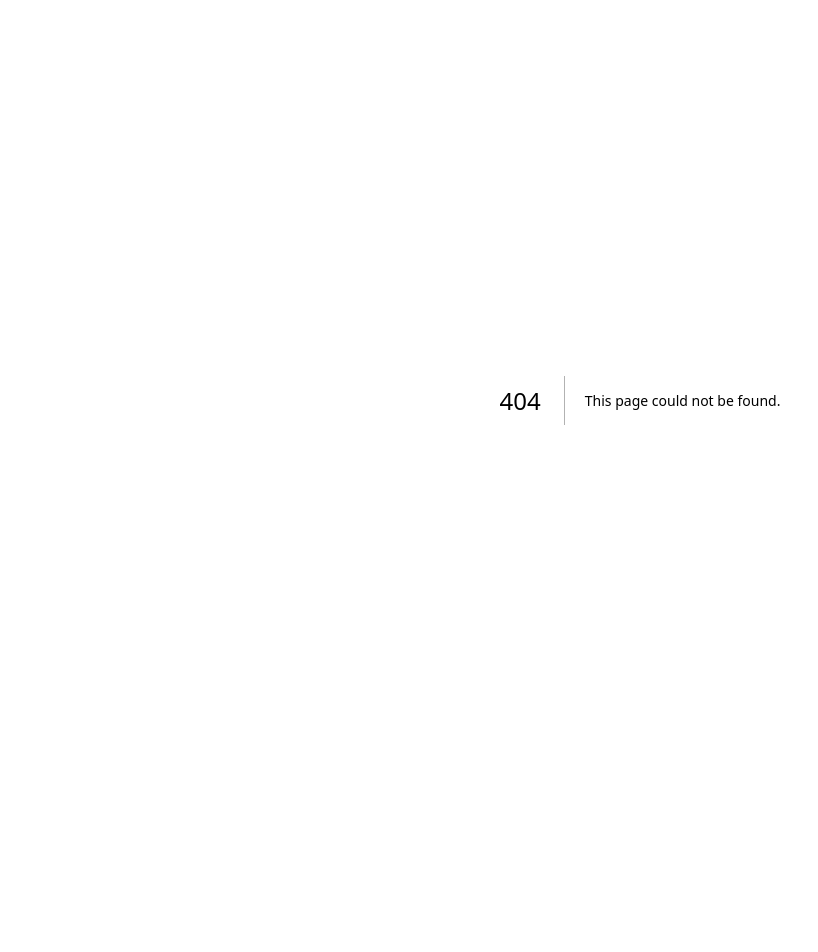
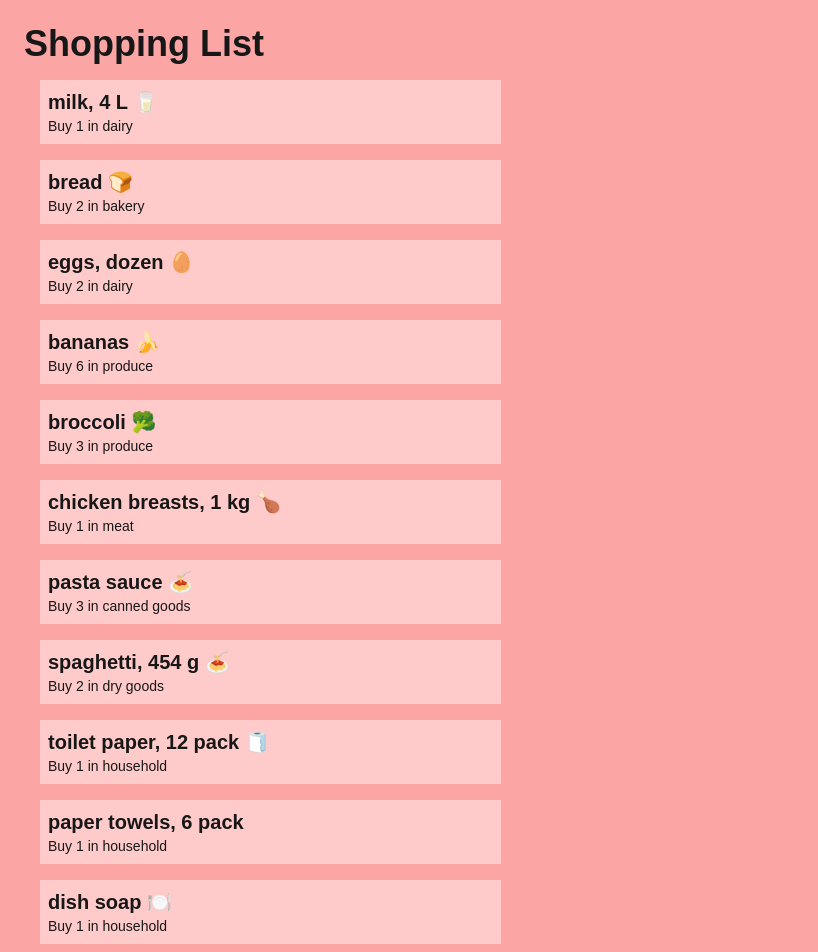
Before and after one commit to wNv-paCe/cprg306-assignments, a Next.js app: page /week-3 in a window 1280 px wide. Before the commit this address had no page. Shown: the top 952 px of the page, without its empty margins (0-818 px from the left). Before the commit the page ends 800 px from the top, so only its background shows below. Built offline with nearby package versions, Linux system fonts and the light colour scheme.

Commit message:
Finish week-3

```diff
--- a/app/layout.js
+++ b/app/layout.js
@@ -13,8 +13,8 @@ const geistMono = localFont({
 });
 
 export const metadata = {
-  title: "Create Next App",
-  description: "Generated by create next app",
+  title: "Shopping List",
+  description: "A simple shopping list application",
 };
 
 export default function RootLayout({ children }) {
--- a/app/page.js
+++ b/app/page.js
@@ -2,11 +2,22 @@ import Link from "next/link";
 
 export default function Page() {
   return (
-    <main>
-      <h1>CPRG 306: Web Development 2 - Assignments</h1>
-      <p>
-        <Link href="/week-2">Week 2</Link>
-      </p>
+    <main className="flex min-h-screen flex-col items-center justify-between p-24">
+      <div className="z-10 max-w-5xl w-full items-center justify-between text-sm">
+        <h1 className="text-3xl font-bold mb-5">
+          CPRG 306: Web Development 2 - Assignments
+        </h1>
+        <div className="text-lg">
+          <ul>
+            <li className="hover:text-green-400 hover:underline">
+              <Link href="/week-2">Week 2</Link>
+            </li>
+            <li className="hover:text-green-400 hover:underline">
+              <Link href="/week-3">Week 3</Link>
+            </li>
+          </ul>
+        </div>
+      </div>
     </main>
   );
 }
--- /dev/null
+++ b/app/week-3/item-list.js
@@ -0,0 +1,92 @@
+import Item from "./item";
+
+export default function ItemList() {
+  const item1 = {
+    name: "milk, 4 L 🥛",
+    quantity: 1,
+    category: "dairy",
+  };
+
+  const item2 = {
+    name: "bread 🍞",
+    quantity: 2,
+    category: "bakery",
+  };
+
+  const item3 = {
+    name: "eggs, dozen 🥚",
+    quantity: 2,
+    category: "dairy",
+  };
+
+  const item4 = {
+    name: "bananas 🍌",
+    quantity: 6,
+    category: "produce",
+  };
+
+  const item5 = {
+    name: "broccoli 🥦",
+    quantity: 3,
+    category: "produce",
+  };
+
+  const item6 = {
+    name: "chicken breasts, 1 kg 🍗",
+    quantity: 1,
+    category: "meat",
+  };
+
+  const item7 = {
+    name: "pasta sauce 🍝",
+    quantity: 3,
+    category: "canned goods",
+  };
+
+  const item8 = {
+    name: "spaghetti, 454 g 🍝",
+    quantity: 2,
+    category: "dry goods",
+  };
+
+  const item9 = {
+    name: "toilet paper, 12 pack 🧻",
+    quantity: 1,
+    category: "household",
+  };
+
+  const item10 = {
+    name: "paper towels, 6 pack",
+    quantity: 1,
+    category: "household",
+  };
+
+  const item11 = {
+    name: "dish soap 🍽️",
+    quantity: 1,
+    category: "household",
+  };
+
+  const item12 = {
+    name: "hand soap 🧼",
+    quantity: 4,
+    category: "household",
+  };
+
+  return (
+    <ul className="w-2/5">
+      <Item {...item1} />
+      <Item {...item2} />
+      <Item {...item3} />
+      <Item {...item4} />
+      <Item {...item5} />
+      <Item {...item6} />
+      <Item {...item7} />
+      <Item {...item8} />
+      <Item {...item9} />
+      <Item {...item10} />
+      <Item {...item11} />
+      <Item {...item12} />
+    </ul>
+  );
+}
--- /dev/null
+++ b/app/week-3/item.js
@@ -0,0 +1,12 @@
+export default function Item(props) {
+  return (
+    <li className="bg-red-200 p-2 m-4">
+      <div>
+        <h1 className="text-xl font-extrabold">{props.name}</h1>
+        <p className="text-sm">
+          Buy {props.quantity} in {props.category}
+        </p>
+      </div>
+    </li>
+  );
+}
--- /dev/null
+++ b/app/week-3/page.js
@@ -0,0 +1,10 @@
+import ItemList from "./item-list";
+
+export default function Page() {
+  return (
+    <main className="bg-red-300 p-6">
+      <h1 className="text-4xl font-extrabold">Shopping List</h1>
+      <ItemList />
+    </main>
+  );
+}
```
